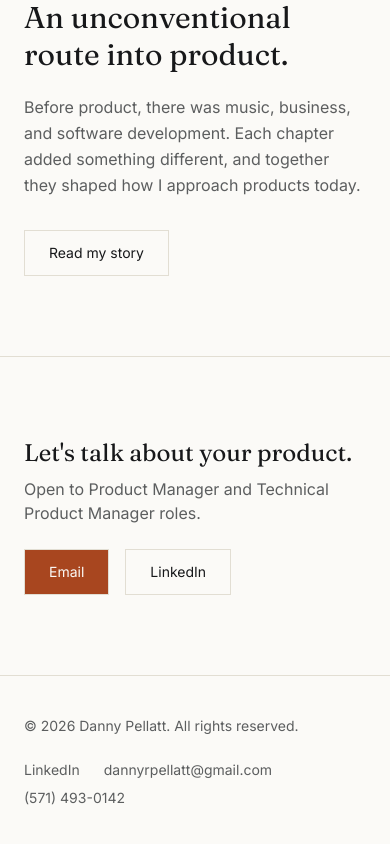
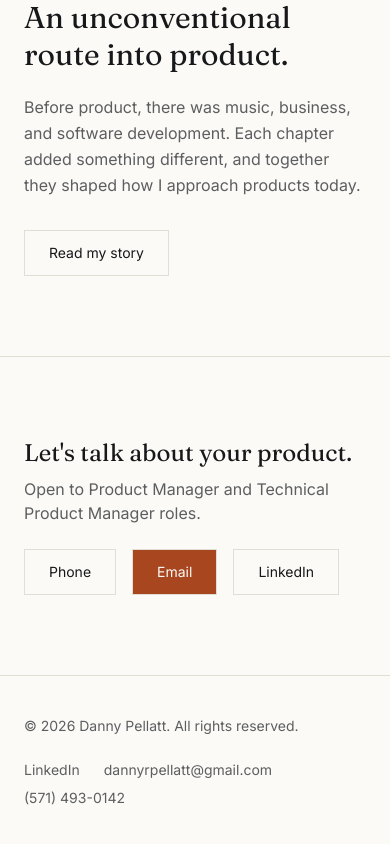
Before and after one commit to dannypellatt/product_website, a Next.js app: page / in a window 390 px wide. Shown: the part 3667-4511 px from the top of the page. Built offline with nearby package versions, Linux system fonts and the light colour scheme.

Commit message:
Add Phone button before Email in ContactCTA
Links to the shared PHONE_HREF tel: link from lib/nav.
Co-Authored-By: Claude Sonnet 5 <noreply@anthropic.com>
Claude-Session: https://claude.ai/code/session_01W5vM6ZuGhky6FsdTRLNWJK

```diff
--- a/src/components/home/ContactCTA.tsx
+++ b/src/components/home/ContactCTA.tsx
@@ -1,6 +1,6 @@
 import Container from "@/components/layout/Container";
 import Button from "@/components/ui/Button";
-import { EMAIL, LINKEDIN_URL } from "@/lib/nav";
+import { EMAIL, LINKEDIN_URL, PHONE_HREF } from "@/lib/nav";
 
 export default function ContactCTA() {
   return (
@@ -16,6 +16,9 @@ export default function ContactCTA() {
         </div>
 
         <div className="flex flex-wrap gap-4">
+          <Button href={PHONE_HREF} variant="secondary">
+            Phone
+          </Button>
           <Button href={`mailto:${EMAIL}`}>Email</Button>
           <Button href={LINKEDIN_URL} variant="secondary" external>
             LinkedIn
```
